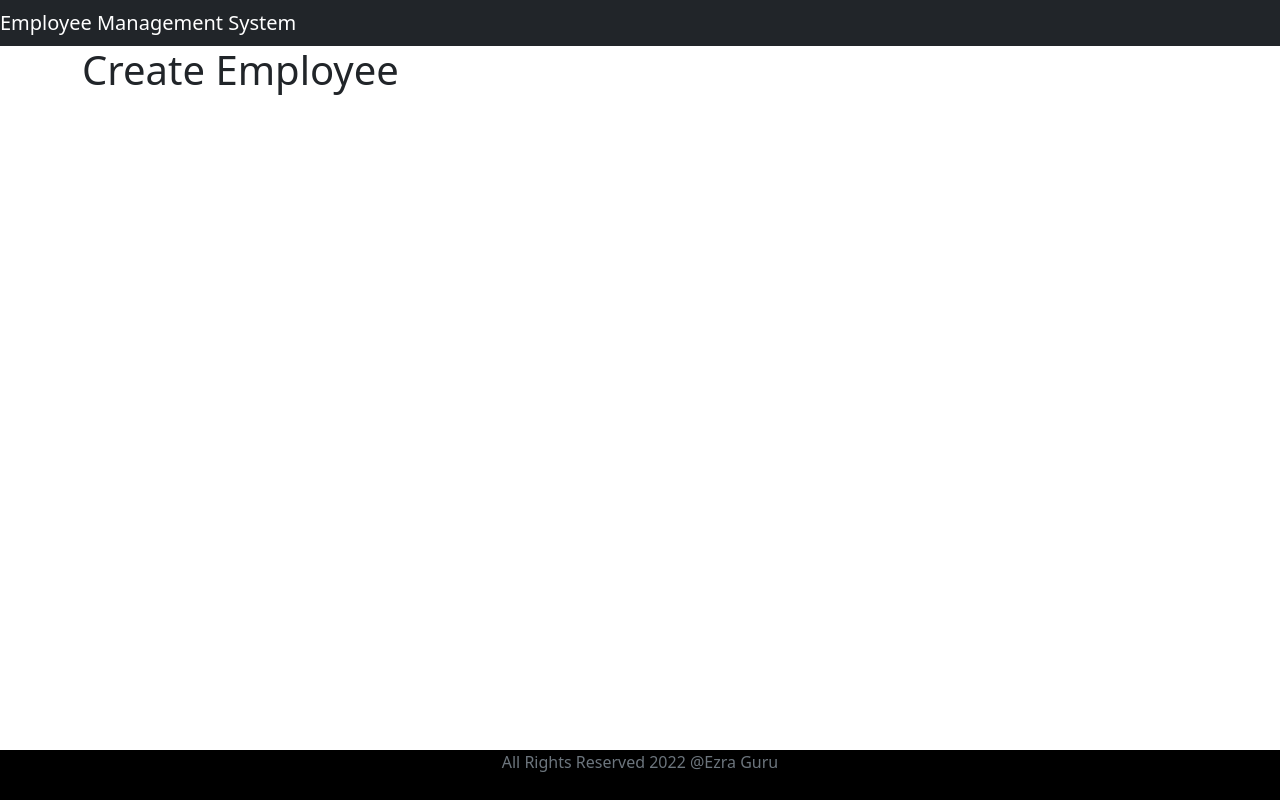
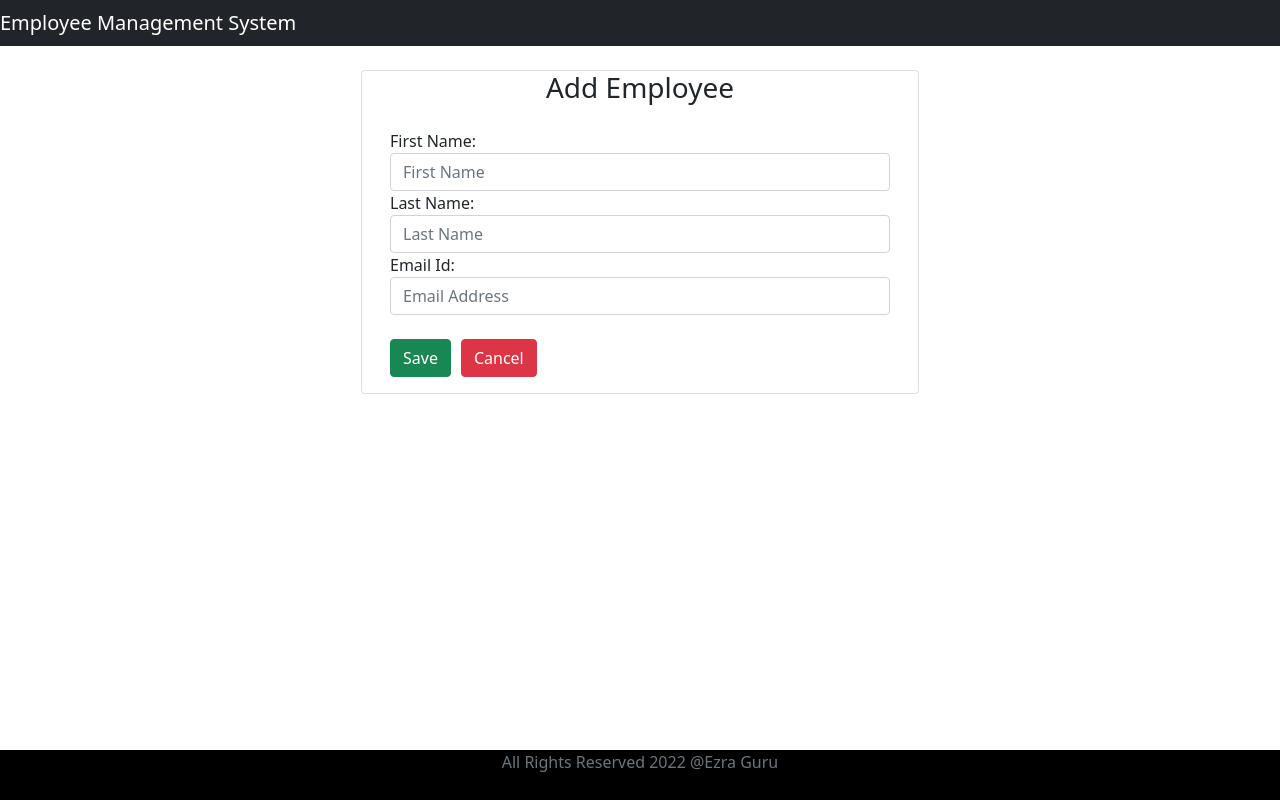
Before and after one commit to ezralangat88/Meetings-Scheduler-React-Spring-Boot, a React (Create React App) app: page /add-employee in a window 1280 px wide. Built offline with nearby package versions, Linux system fonts and the light colour scheme.

Commit message:
create user form..

```diff
--- a/src/components/CreateEmployeeComponent.jsx
+++ b/src/components/CreateEmployeeComponent.jsx
@@ -7,13 +7,80 @@
 
         this.state = {
 
+            firstName: '',
+            lastName:'',
+            emailId:''
+
         }
+        //Binding event handlers to constructor
+        this.changeFirstNameHandler = this.changeFirstNameHandler.bind(this);
+        this.changeLastNameHandler = this.changeLastNameHandler.bind(this);
+        this.changeEmailHandler = this.changeEmailHandler.bind(this);
+        this.saveEmployee = this.saveEmployee.bind(this);
+
 
     }
+    //Defining event handlers - using setFirstName to add value to property
+    changeFirstNameHandler = (event) => {
+        this.setState({firstName: event.target.value});
+    }
+
+    changeLastNameHandler = (event) =>{
+        this.setState({lastName: event.target.value});
+    }
+    changeEmailHandler = (event) =>{
+        this.setState({emailId: event.target.value});
+    }
+
+    //Saving User Details
+    saveEmployee(e){
+        e.preventDefault();
+        let employee = {firstName: this.state.firstName, lastName: this.state.lastName, emailId: this.state.emailId}
+        console.log('employee =>' + JSON.stringify(employee));
+
+    }
+    //On Cancel
+    cancel(){
+        this.props.history.push('/employees');
+    }
+
+
     render() {
         return (
             <div>
-             <h1>Create Employee</h1>
+                <br />
+                <div className='container'>
+                    <div className='row'>
+                        <div className='card col-md-6 offset-md-3 offset-md-3'>
+                            <h3 className='text-center'> Add Employee </h3>
+                            <div className='card-body'>
+                                <form>
+                                    <div className='form-group'>
+                                        <label>First Name: </label>
+                                        <input placeholder='First Name' name="firstName" className="form-control"
+                                            value={this.state.firstName} onChange={this.changeFirstNameHandler}/>
+                                    </div>
+
+                                    <div className='form-group'>
+                                        <label>Last Name: </label>
+                                        <input placeholder='Last Name' name="lastName" className="form-control"
+                                            value={this.state.lastName} onChange={this.changeLastNameHandler}/>
+                                    </div>
+
+                                    <div className = "form-group">
+                                        <label> Email Id: </label>
+                                            <input placeholder="Email Address" name="emailId" className="form-control"
+                                                   value={this.state.emailId} onChange={this.changeEmailHandler}/>
+                                    </div>
+                                    <br/>
+
+                                    <button className='btn btn-success' onClick={this.saveEmployee}>Save</button>
+                                    <button className="btn btn-danger" onClick={this.cancel.bind(this)} style={{marginLeft: "10px"}}>Cancel</button>
+                                </form>
+                            </div>
+                        </div>
+                    </div>
+                </div>
             </div>
         );
     }
```
